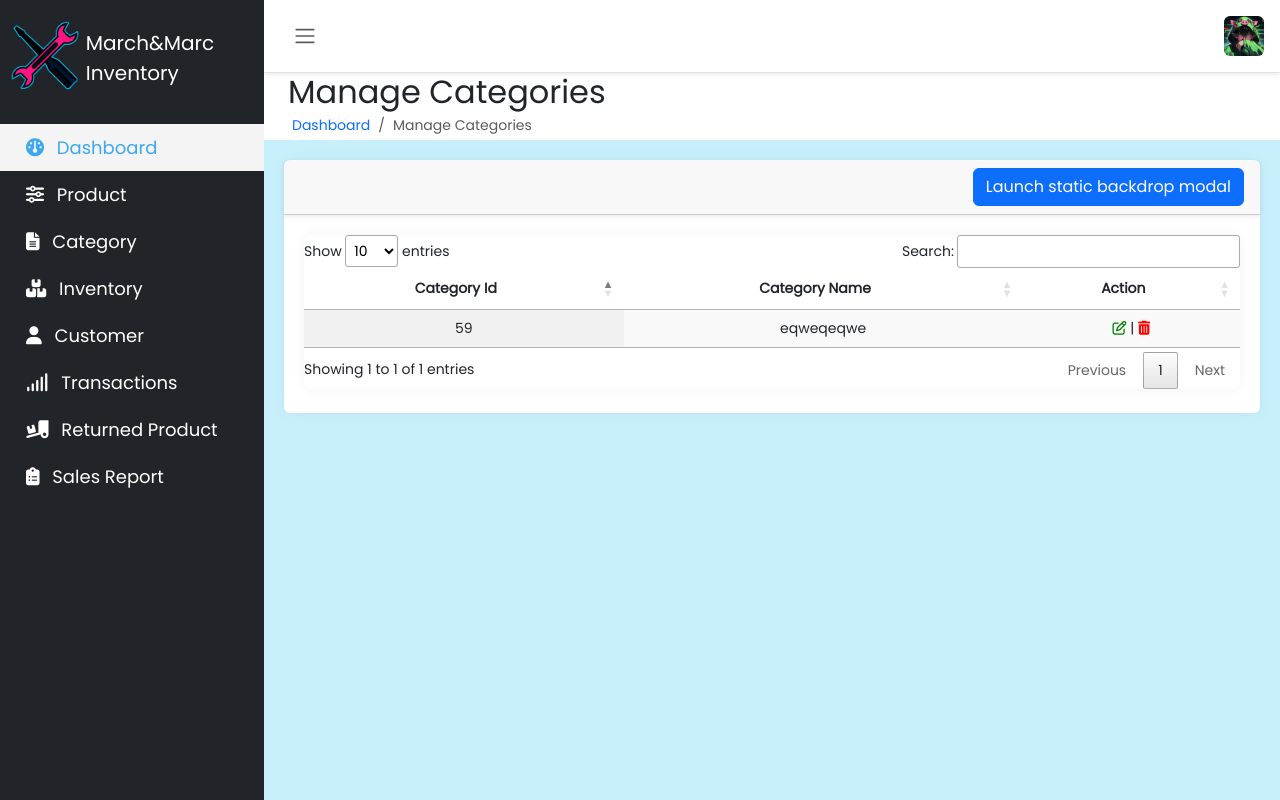
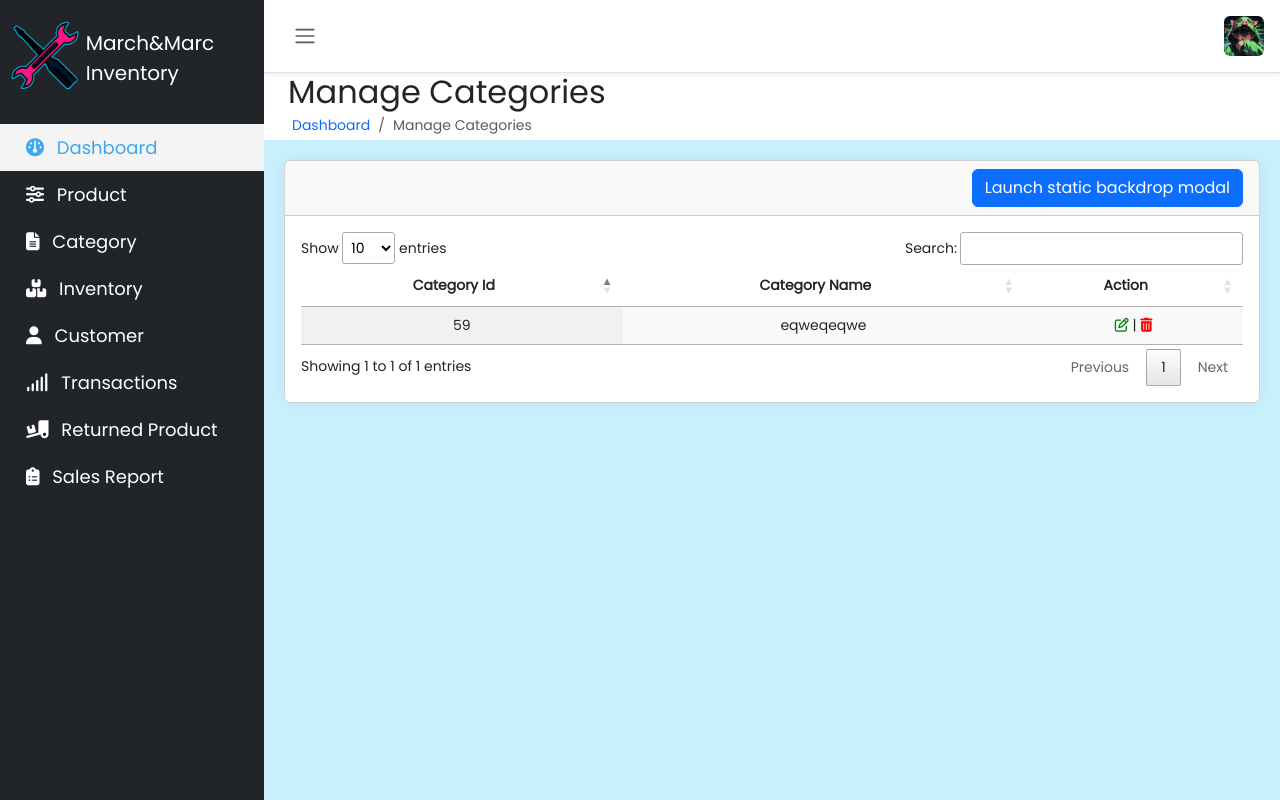
Before and after one commit to Zekechan11/InventoryMARCH, a PHP site: page /category.php in a window 1280 px wide. Run offline with PHP 8.4, Linux system fonts and the light colour scheme; data comes from the database, SQL or seed files in the repository; some libraries are stand-ins or nearby versions.

Commit message:
december 8

```diff
--- a/category.php
+++ b/category.php
@@ -21,13 +21,15 @@ require_once('function/update.php');
             </nav>
         </div>
     </div>
-    <div class="card border-0">
-        <div class="card-header shadow-sm">
+    <div class="card mb-0">
+        <div class="card-header">
             <button type="button" class="btn btn-primary float-end" data-bs-toggle="modal" data-bs-target="#add-category">
                 Launch static backdrop modal
             </button>
         </div>
-        <div class="card border-0 text-center">
+        <div class="col-lg-12">
+            <div class="card-body text-center">
+                <div class="table-responsive">
                     <table id="example" class=" display" style="width:100%;">
                         <thead>
                             <tr>
@@ -69,6 +71,7 @@ require_once('function/update.php');
             </div>
         </div>
     </div>
+</div>
 <?php require_once('modal/add_category.php'); ?>
 <?php require_once('modal/edit_category.php'); ?>
 <?php require_once('modal/delete_category.php'); ?>
--- a/function/add.php
+++ b/function/add.php
@@ -8,7 +8,6 @@ $conn = $newconnection->openConnection();
 if (isset($_POST['submit'])) {
 
     $product_name = $_POST['product_name'];
-    $product_code = $_POST['product_code'];
     $category_id = $_POST['category_name']; // Assuming you have a category_id in your category_table
     $quantity = $_POST['quantity'];
     $price = $_POST['price'];
@@ -17,7 +16,7 @@ if (isset($_POST['submit'])) {
     $countfiles = count($_FILES['files']['name']);
 
     // Prepared statement for products_table
-    $products_query = "INSERT INTO products_table (product_name, image, product_code, category_id, quantity, price, date_added)
+    $products_query = "INSERT INTO products_table (product_name, image, category_id, quantity, price, date_added)
     VALUES (?, ?, ?, ?, ?, ?, NOW())";
 
     $products_statement = $conn->prepare($products_query);
@@ -51,7 +50,7 @@ if (isset($_POST['submit'])) {
 
                 // Execute query for products_table
                 $products_statement->execute(
-                    array($product_name, $target_file, $product_code, $category_id, $quantity, $price)
+                    array($product_name, $target_file, $category_id, $quantity, $price)
                 );
 
                 // Get the last inserted product_id
--- a/inventory.php
+++ b/inventory.php
@@ -25,7 +25,7 @@ require_once('function/inventory.php');
         <div class="card border-0">
             <div class="card-body">
                 <div class="table-responsive text-center">
-                <table id="example" class=" display" style="width:100%">
+                    <table id="example" class=" display" style="width:100%">
                         <thead>
                             <tr>
                                 <th class="text-center">Inventory Id</th>
--- a/profile.php
+++ b/profile.php
@@ -7,7 +7,7 @@
                 <div class="row g-0 w-100">
                     <div class="col-6">
                         <div class="p-3 m-1">
-                            <h4>Welcome Back, Admin</h4>
+                            <h4>Welcome Back, ME</h4>
                             <p class="mb-0">Admin Dashboard, Inventory</p>
                         </div>
                     </div>
```
Also changed, not shown: customer.php (+1 -8 lines), index.php (+8 -8 lines), product.php (+5 -2 lines). Lines whose indentation alone changed are shown as unchanged.
